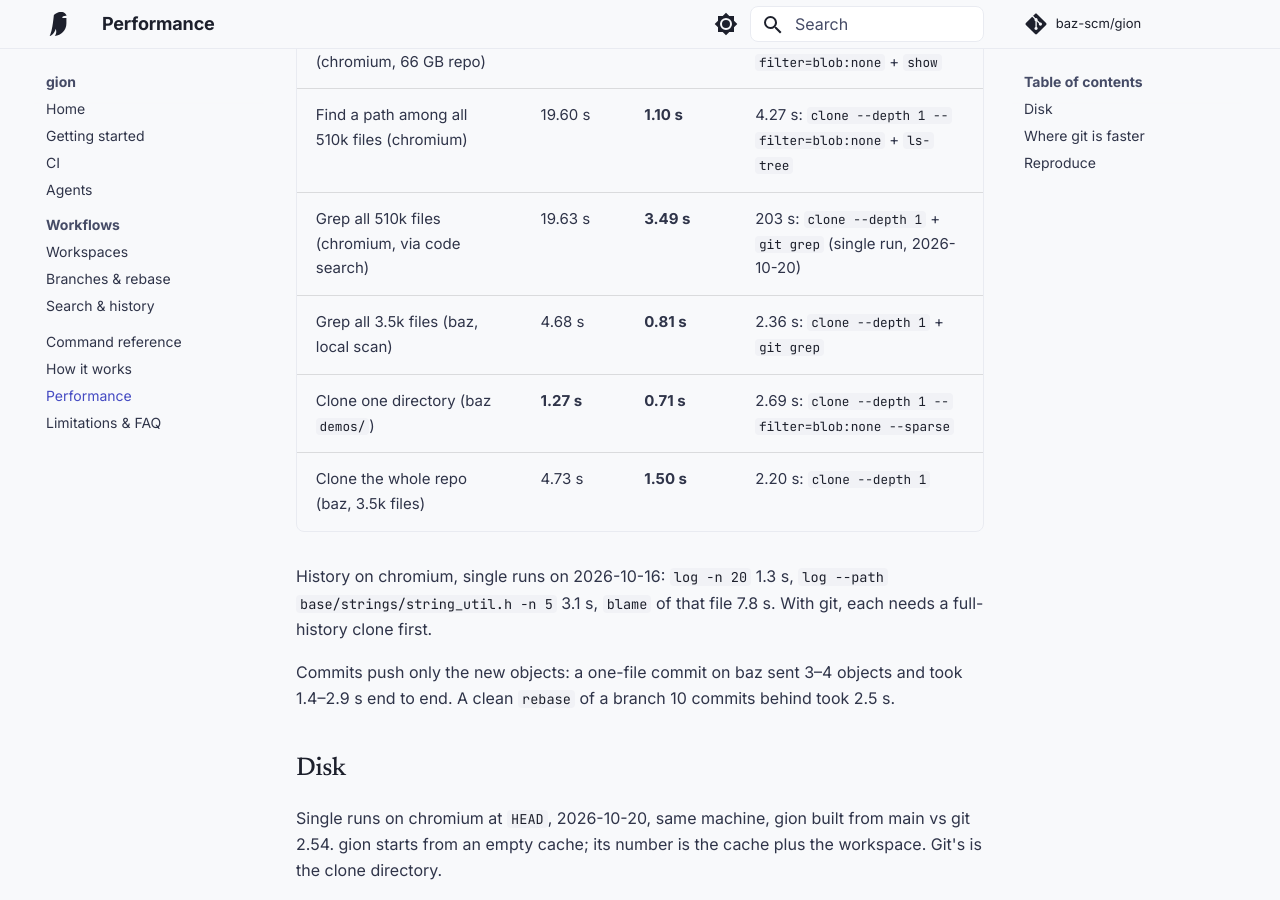
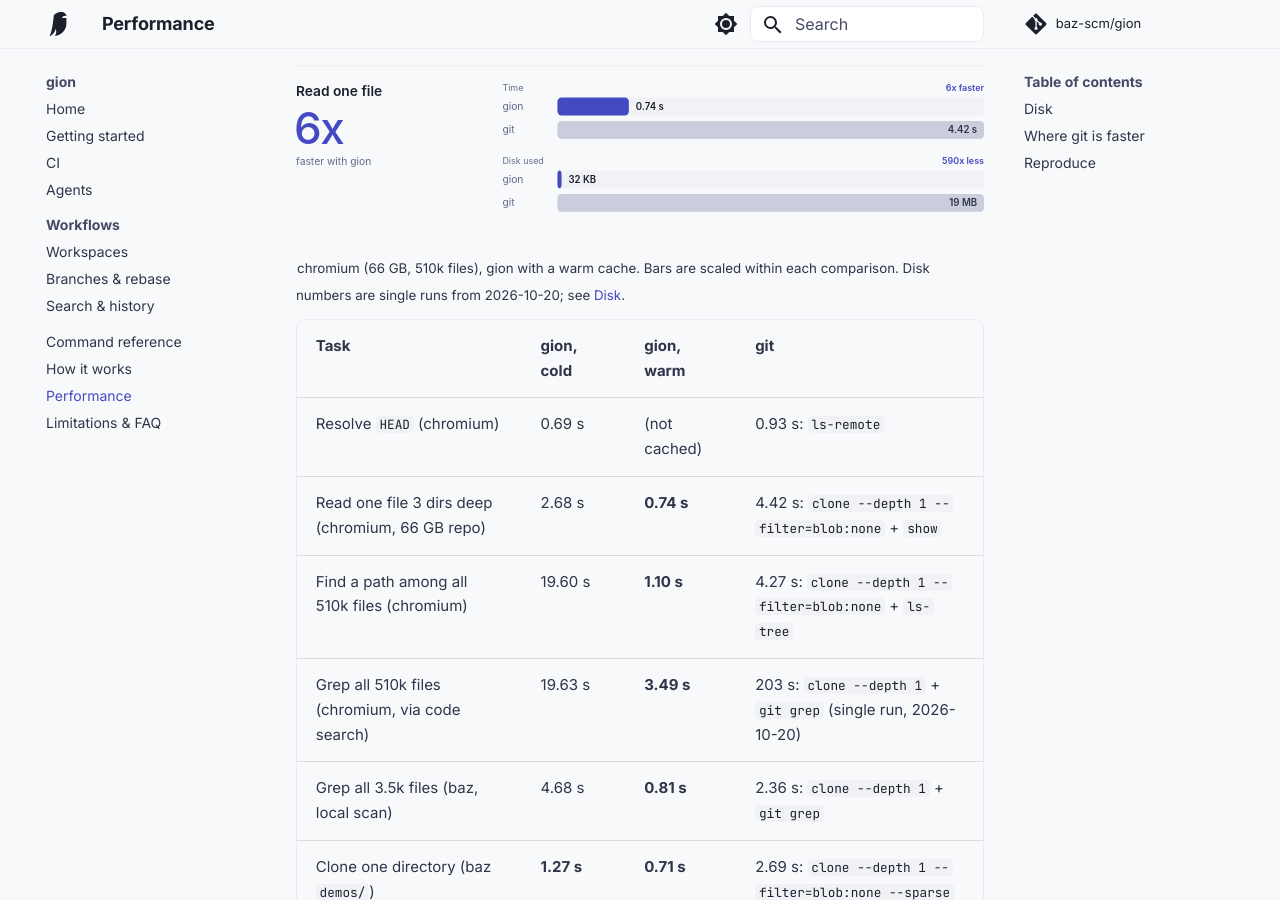
Before and after one commit to baz-scm/gion, an MkDocs documentation site: the page built from docs/performance.md, in a window 1280 px wide and 900 px high, scrolled down 621 px. Built offline with MkDocs 1.6.1 and Material for MkDocs 9.7.7, drawn with Linux system fonts in a browser that asks for light colours; comment, search, counter and statistics services are not loaded.

Commit message:
docs: gion vs git bar chart on the performance page
Time and disk for grepping, checking out a folder and reading a file on
chromium, as light and dark SVGs. The ball animation stays on the home
page and README.

Co-Authored-By: Claude Opus 5.5 <noreply@anthropic.com>

```diff
--- a/docs/performance.md
+++ b/docs/performance.md
@@ -2,7 +2,10 @@
 
 Median of 3 runs, measured 2026-10-15 on an Apple M2 Pro (16 GB, macOS 26.6) over a home connection to github.com, gion v0.1.0-dev vs git 2.54. **Cold** means an empty gion cache; **warm** reuses it. Refs are never cached, so every gion run still makes at least one round trip. Each git baseline is the fastest git command that gets the same answer.
 
-![Read one file from chromium: gion 0.74 s, git 4.42 s](assets/perf-race.svg)
+![gion vs git on chromium: grep all files 58x faster, check out a folder 7.1x faster, read one file 6x faster](assets/perf-chart-light.svg#only-light)
+![gion vs git on chromium: grep all files 58x faster, check out a folder 7.1x faster, read one file 6x faster](assets/perf-chart-dark.svg#only-dark)
+
+<sub>chromium (66 GB, 510k files), gion with a warm cache. Bars are scaled within each comparison. Disk numbers are single runs from 2026-10-20; see [Disk](#disk).</sub>
 
 | Task | gion, cold | gion, warm | git |
 | --- | --- | --- | --- |
```
Also changed, not shown: docs/assets/perf-chart-dark.svg (added), docs/assets/perf-chart-light.svg (added).
